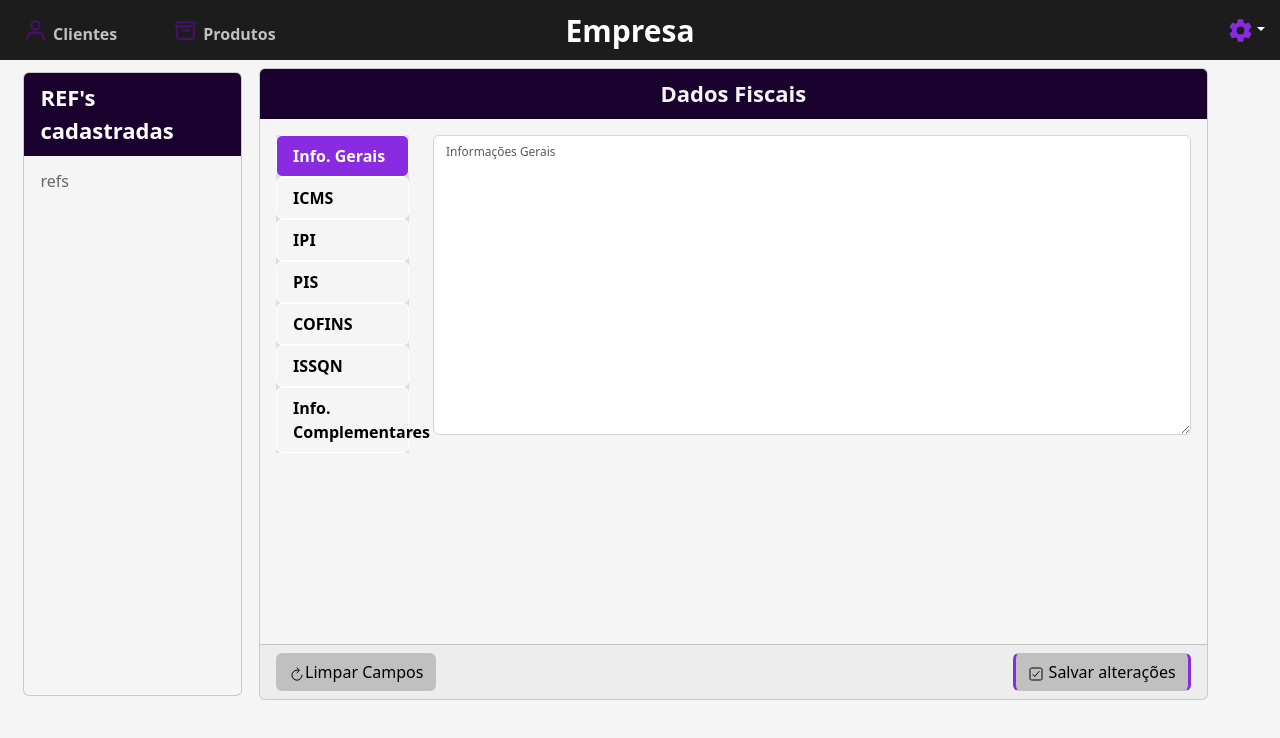
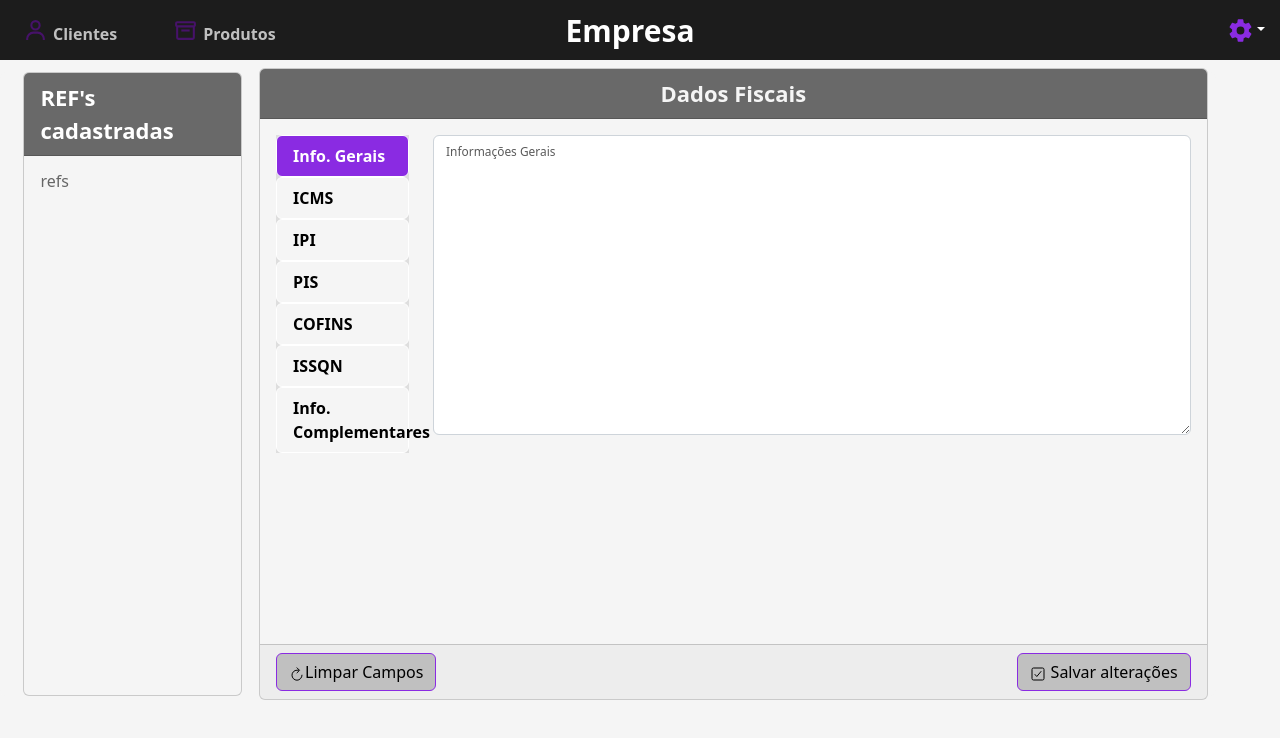
Before and after one commit to EriksJunior/Project_Nota, a React (Vite) app: page /infofiscal in a window 1280 px wide. Shown: the top 738 px of the page. Built offline with nearby package versions, Linux system fonts and the light colour scheme; no server answers.

Commit message:
REFACTOR : 0 cor

```diff
--- a/src/shared/components/Company/index.tsx
+++ b/src/shared/components/Company/index.tsx
@@ -29,7 +29,7 @@ export function InfoCompany() {
 
     <div style={{ justifyContent: "center", display: "flex" }}>
       <CardCompany style={{ background: "#D3D3D3", color: "black" }} className="text-center">
-        <Card.Header style={{ fontSize: "30px", fontWeight: "bold" , background:"#8A2BE2" }} >Cadastro da Empresa</Card.Header>
+        <Card.Header style={{ fontSize: "24px", fontWeight: "bold" , background:"#696969" }} >Cadastro da Empresa</Card.Header>
         <Card.Body>
           <Card.Title style={{ justifyContent: "center", display: "flex" }} >
             <LogoEmpresa>
--- a/src/shared/components/Company/styles.ts
+++ b/src/shared/components/Company/styles.ts
@@ -35,8 +35,7 @@ export const ButtonContent = styled.div`
 export const ButtonReturn = styled.div`
 background: #D3D3D3;
 border-radius: 10px;
-border-left: 2px solid #8A2BE2;
-border-right: 2px solid #8A2BE2;
+border: 1px solid #8A2BE2;
 :hover{
   background: #8A2BE2;
   color: white;
@@ -46,8 +45,7 @@ border-right: 2px solid #8A2BE2;
 export const ButtonAtt = styled.div`
   background: #D3D3D3;
   border-radius: 10px;
-  border-left: 2px solid #8A2BE2;
-  border-right: 2px solid #8A2BE2;
+  border: 1px solid #8A2BE2;
   :hover{
     background: #8A2BE2;
     color: white;
--- a/src/shared/components/DropzoneLogo/styles.css
+++ b/src/shared/components/DropzoneLogo/styles.css
@@ -1,6 +1,6 @@
 .dropzone{
-    height: 150px;
-    width: 150px;
+    height: 120px;
+    width: 120px;
     background:#DCDCDC;
     border-radius: 100px;
     border: 1px solid black;
@@ -12,7 +12,7 @@
 }
 
 .dropzone:hover{
-    background: #8A2BE2;
+    background: #624f74;
     color: whitesmoke;
 }
 
--- a/src/shared/components/InfoFiscais/components/InfoFiscaisGlobal/index.tsx
+++ b/src/shared/components/InfoFiscais/components/InfoFiscaisGlobal/index.tsx
@@ -23,7 +23,7 @@ export function InfoFiscaisGlobal() {
     return (
         <div style={{ justifyContent: "center", display: "flex" }}>
         <CardInfoFiscale>
-            <Card.Header style={{ justifyContent: "center", display: "flex" , fontWeight:"bold" , fontSize:"22px" , background:"#1b022e" , color:"whitesmoke" }} >Dados Fiscais</Card.Header>
+            <Card.Header style={{ justifyContent: "center", display: "flex" , fontWeight:"bold" , fontSize:"22px" , background:"#696969" , color:"whitesmoke" }} >Dados Fiscais</Card.Header>
             <Card.Body style={{ maxHeight:"75vh", width:"100%"}}>
                 <Tab.Container id="left-tabs-example" defaultActiveKey="first">
                     <Row>
@@ -82,10 +82,10 @@ export function InfoFiscaisGlobal() {
             </Card.Body>
             <Card.Footer className="text-muted">
                     <ButtonContent>
-                        <Button onClick={clearInputs} variant="" style={{ background:"#C0C0C0" , color: "black" }}>
+                        <Button onClick={clearInputs} variant="" style={{ background:"#C0C0C0" , border:"1px solid #8A2BE2" , color: "black" }}>
                             <IoRefresh />Limpar Campos
                         </Button>
-                        <Button onClick={handleSaveOrUpdate} variant="" style={{ borderRight: "3px solid #8A2BE2" , borderLeft: "3px solid #8A2BE2" , background:"#C0C0C0" , color: "black" }}>
+                        <Button onClick={handleSaveOrUpdate} variant="" style={{ background:"#C0C0C0" , border:"1px solid #8A2BE2" , color: "black" }}>
                             <IoCheckboxOutline /> Salvar alterações
                         </Button>
                     </ButtonContent>
--- a/src/shared/components/InfoFiscais/components/RefFiscal/index.tsx
+++ b/src/shared/components/InfoFiscais/components/RefFiscal/index.tsx
@@ -6,7 +6,7 @@ import { CardRef } from './styles';
 export function RefFiscal() {
   return (
     <CardRef>
-      <Card.Header style={{ background:"#1b022e" , fontSize:"22px" , fontWeight:"bold" , color: "white" }}>REF's cadastradas</Card.Header>
+      <Card.Header style={{ background:"#696969" , fontSize:"22px" , fontWeight:"bold" , color: "white" }}>REF's cadastradas</Card.Header>
       <Card.Body>
         <h6>
           refs
--- a/src/shared/components/Leaf/components/LeafTable/styles.ts
+++ b/src/shared/components/Leaf/components/LeafTable/styles.ts
@@ -1,9 +1,9 @@
 import styled from "styled-components";
-import { Table, FormSelect } from "react-bootstrap";
+import { Table } from "react-bootstrap";
 
 
 export const StyleTable = styled(Table)`
-  background: black;
+  background: #696969;
   // border: 1px solid #8A2BE2;
   color: white;
 
```
